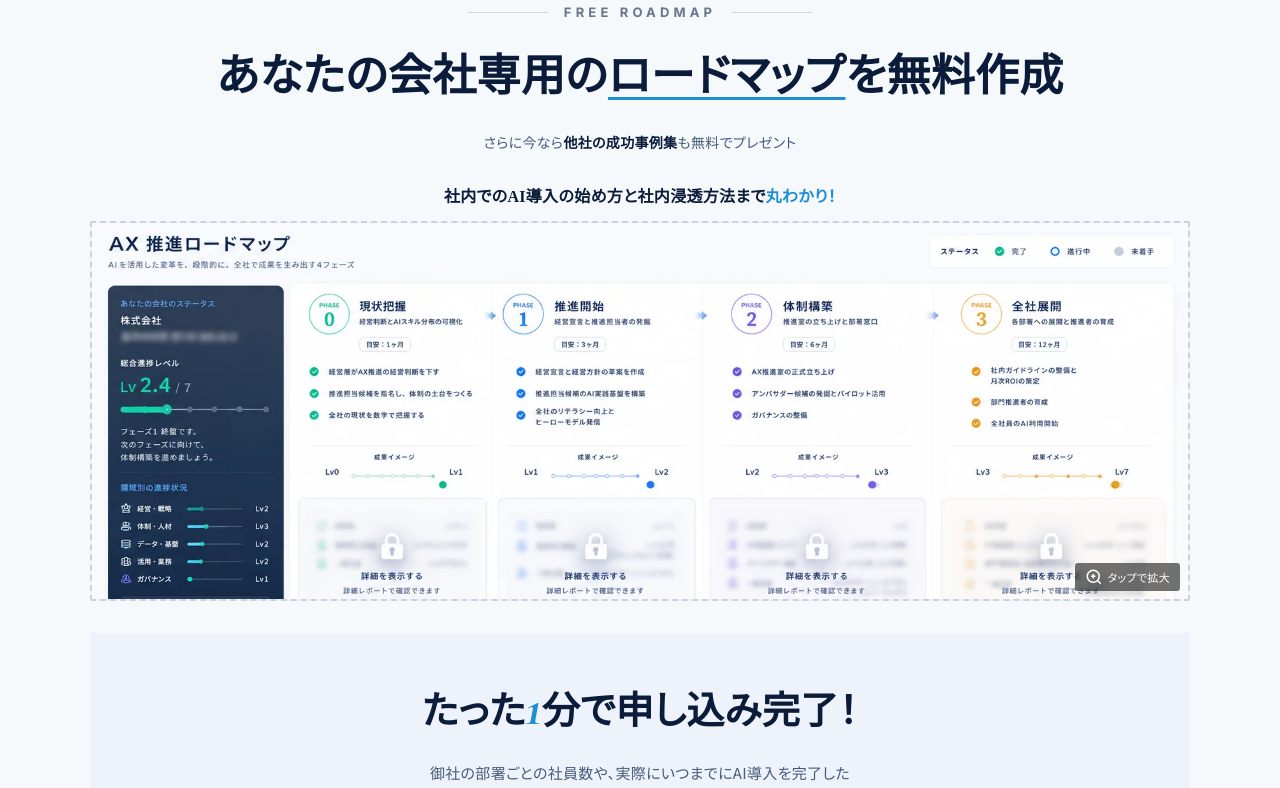
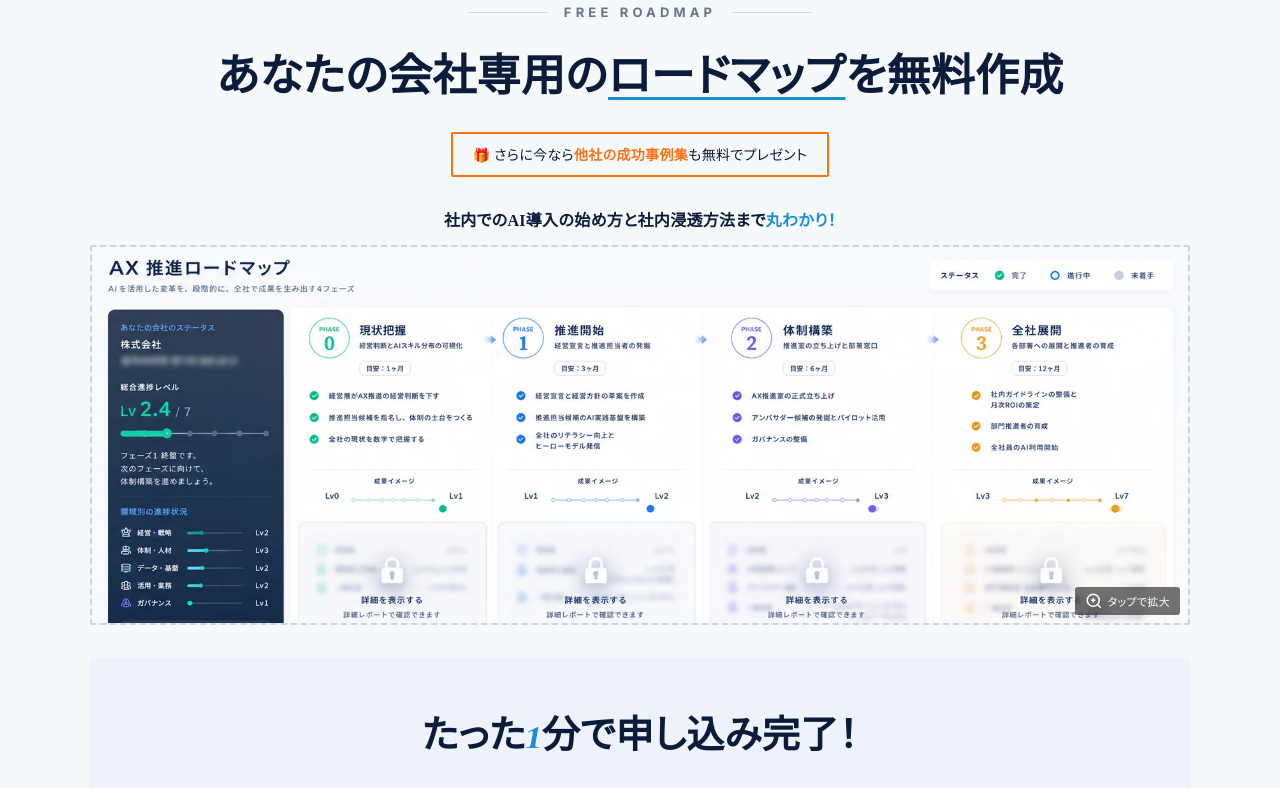
Before and after one commit to spotsuku/neo-aiseminar, a React (Vite) app: page / in a window 1280 px wide. Shown: the part 1300-2088 px from the top of the page. Built offline with nearby package versions, Linux system fonts and the light colour scheme; no server answers; a web font is replaced by a local one.

Commit message:
Bonus text: add orange border frame

```diff
--- a/src/sections/FreeRoadmap.jsx
+++ b/src/sections/FreeRoadmap.jsx
@@ -21,10 +21,12 @@ export function FreeRoadmap() {
           あなたの会社専用の<span className="underline decoration-vermilion decoration-[3px] underline-offset-[6px]">ロードマップ</span>を無料作成
         </h2>
 
-        {/* Bonus text (no badge) */}
-        <p className="text-center font-jp text-[13px] md:text-[14px] text-text-secondary mb-8">
-          さらに今なら<strong className="text-ink">他社の成功事例集</strong>も無料でプレゼント
-        </p>
+        {/* Bonus text */}
+        <div className="flex justify-center mb-8">
+          <p className="inline-block font-jp text-[13px] md:text-[14px] text-ink border-2 border-[#f97316] rounded-sm px-5 py-2.5 font-medium">
+            🎁 さらに今なら<strong className="text-[#f97316]">他社の成功事例集</strong>も無料でプレゼント
+          </p>
+        </div>
 
         {/* Roadmap image area */}
         <p className="text-center font-mincho font-bold text-ink text-[14px] md:text-[16px] mb-3">
```
